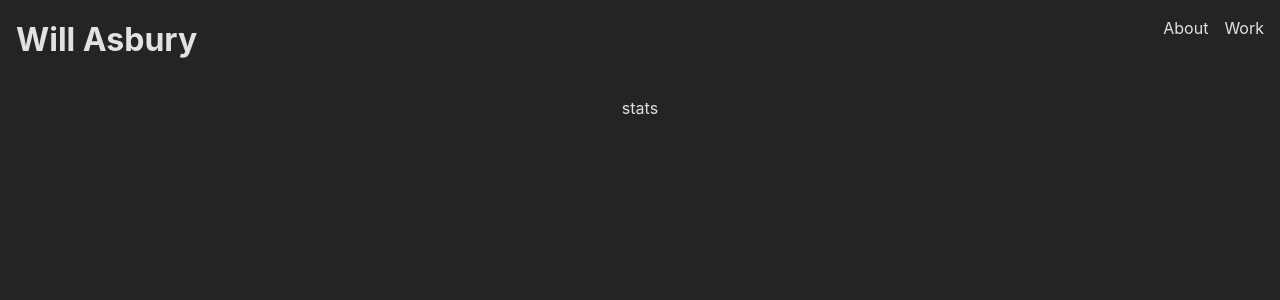
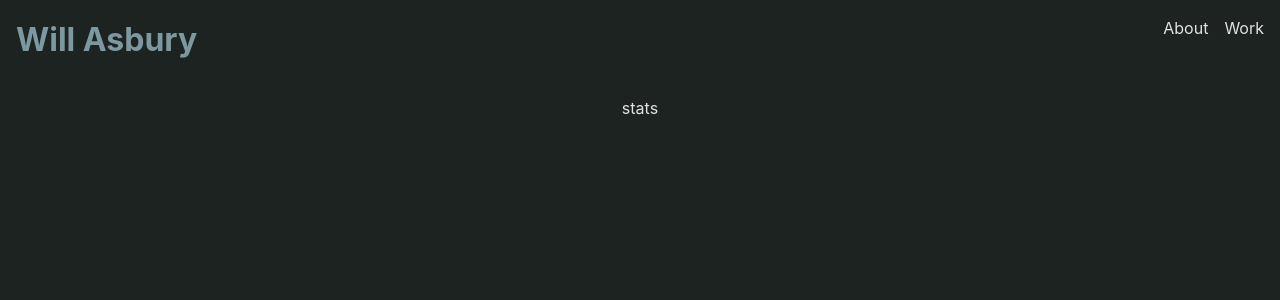
Before and after one commit to Willlasbury/portfolio, a React (Vite) app: page / in a window 1280 px wide. Shown: the top 300 px of the page. Built offline with nearby package versions, Linux system fonts and the light colour scheme; no server answers.

Commit message:
added github and indeed logos

```diff
--- a/index.html
+++ b/index.html
@@ -2,9 +2,9 @@
 <html lang="en">
   <head>
     <meta charset="UTF-8" />
-    <link rel="icon" type="image/svg+xml" href="/vite.svg" />
+    <!-- <link rel="icon" type="image/svg+xml" href="/vite.svg" /> -->
     <meta name="viewport" content="width=device-width, initial-scale=1.0" />
-    <title>William Asbury Portfolio</title>
+    <title>William Asbury</title>
   </head>
   <body>
     <div id="root"></div>
--- a/src/App.css
+++ b/src/App.css
@@ -3,5 +3,4 @@
   display: flex;
   flex-direction: column;
   width: 100%
-
 }
--- a/src/components/header/styles.css
+++ b/src/components/header/styles.css
@@ -7,4 +7,5 @@ header {
 
 h1 {
     margin: 0;
+    color: var(--secondary-color)
 }
--- a/src/index.css
+++ b/src/index.css
@@ -2,16 +2,17 @@
   font-family: Inter, system-ui, Avenir, Helvetica, Arial, sans-serif;
   line-height: 1.5;
   font-weight: 400;
-
-  color-scheme: light dark;
-  color: rgba(255, 255, 255, 0.87);
-  background-color: #242424;
 
   --main-color: #1C2321;
   --secondary-color: #7d98a1;
   --third-color: #5e6572;
   --fourth-color: #a9b4c2;
   --fifth-color: #eef1ef;
+
+  color-scheme: light dark;
+  color: rgba(255, 255, 255, 0.87);
+  background-color: var(--main-color);
+
 
 
   font-synthesis: none;
```
Also changed, not shown: src/assets/logos/LI-In-Bug.png (added), src/assets/logos/github-mark.png (added).
